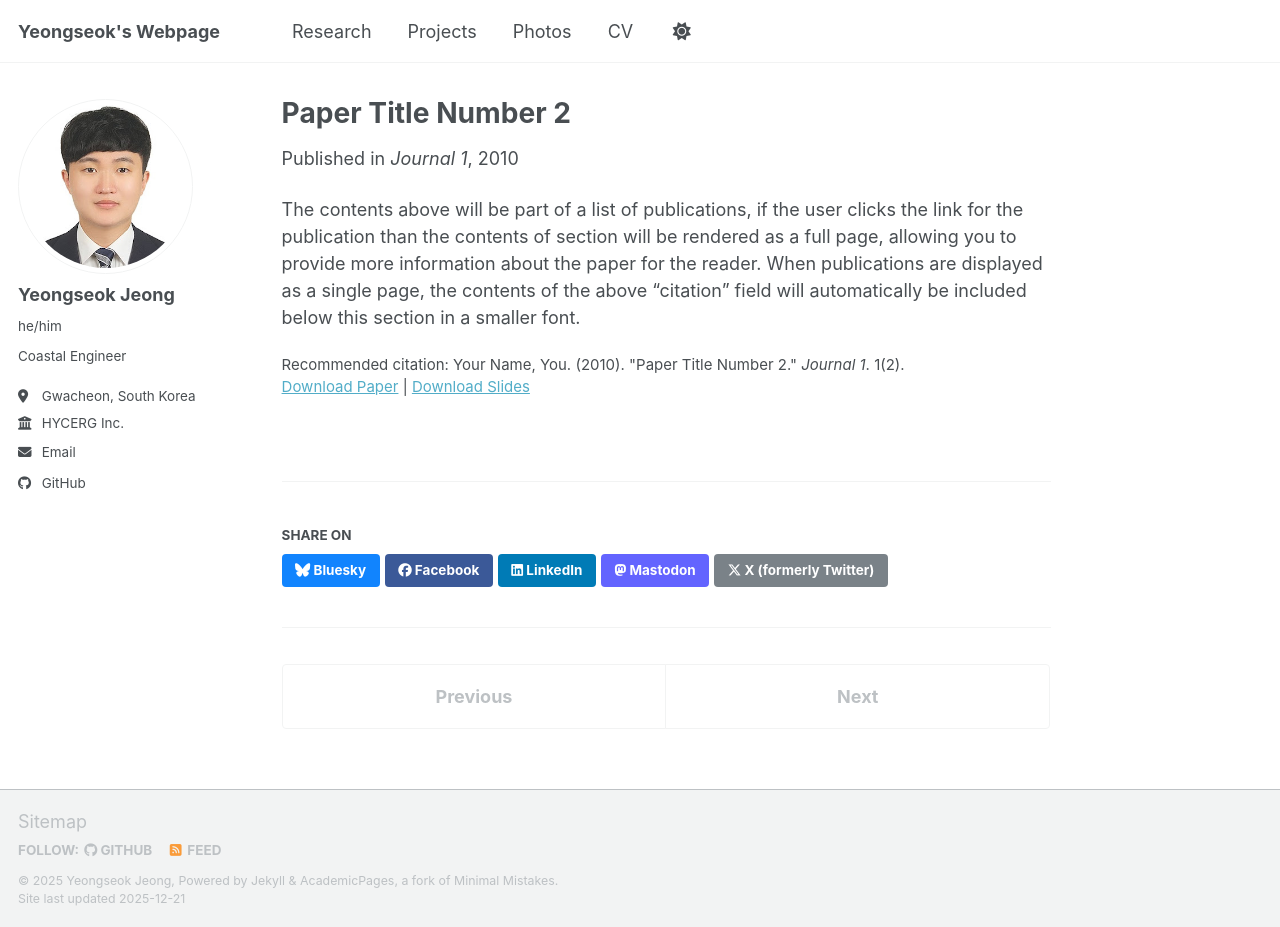
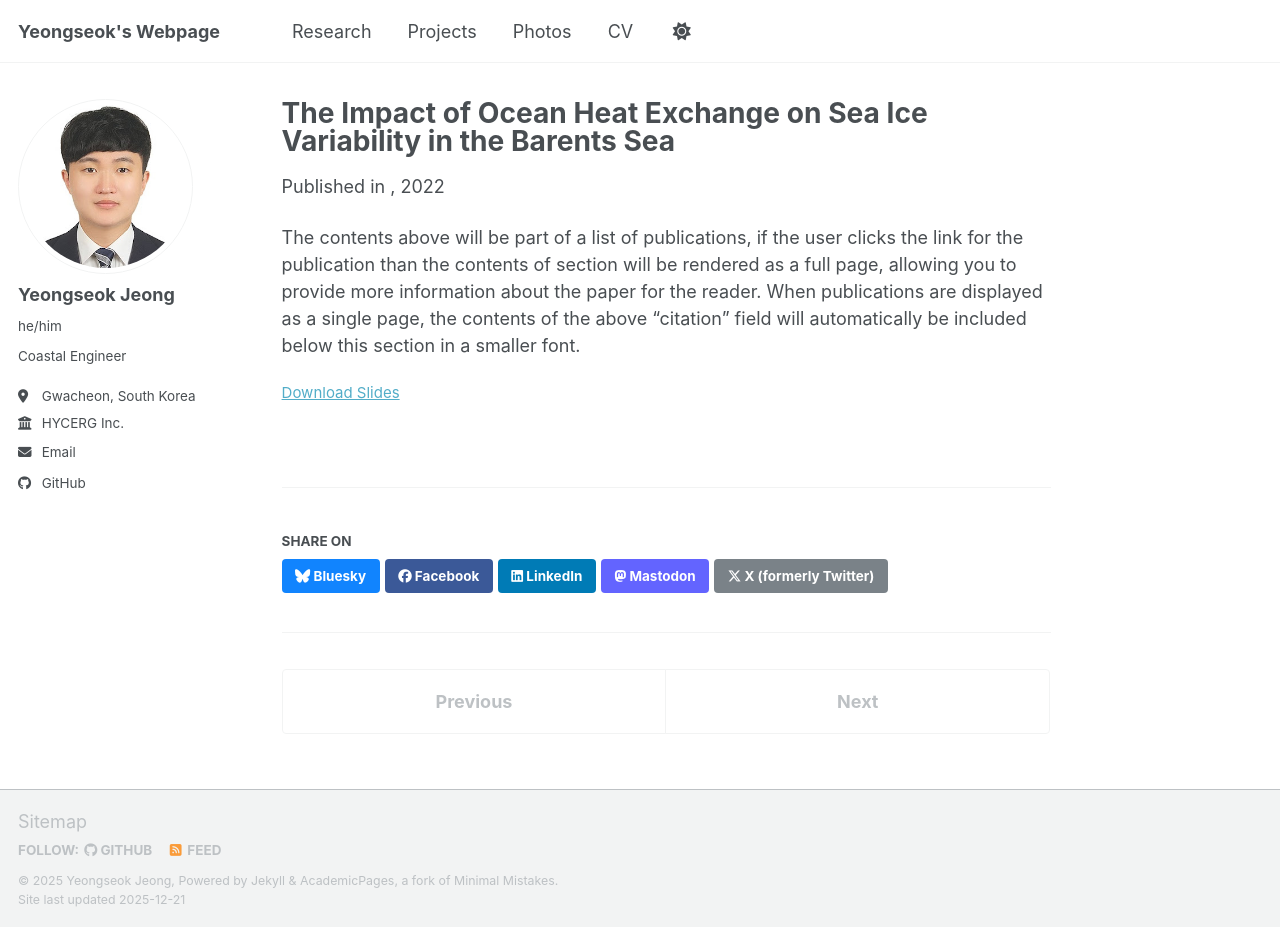
Before and after one commit to yjeongteddy/yjeongteddy.github.io, a Jekyll site: the page built from _publications/2010-10-01-paper-title-number-2.md, in a window 1280 px wide and 927 px high. Built offline with Jekyll 4.4.1, drawn with Linux system fonts in a browser that asks for light colours; a script bundle is joined from its source files by our own code; library files that are not in the unit come from our copies.

Commit message:
Update 2010-10-01-paper-title-number-2.md

```diff
--- a/_publications/2010-10-01-paper-title-number-2.md
+++ b/_publications/2010-10-01-paper-title-number-2.md
@@ -1,14 +1,13 @@
 ---
-title: "Paper Title Number 2"
+title: "The Impact of Ocean Heat Exchange on Sea Ice Variability in the Barents Sea"
 collection: publications
 category: manuscripts
-permalink: /publication/2010-10-01-paper-title-number-2
+permalink: /publication/OceanHeatExchange
 excerpt: 'This paper is about the number 2. The number 3 is left for future work.'
-date: 2010-10-01
-venue: 'Journal 1'
-slidesurl: 'https://academicpages.github.io/files/slides2.pdf'
-paperurl: 'https://academicpages.github.io/files/paper2.pdf'
-citation: 'Your Name, You. (2010). &quot;Paper Title Number 2.&quot; <i>Journal 1</i>. 1(2).'
+date: 2022-08-25
+venue: ''
+slidesurl: 'https://yjeongteddy.github.io/files/slides2.pdf'
+paperurl: 'https://yjeongteddy.github.io/files/paper2.pdf'
 ---
 
 The contents above will be part of a list of publications, if the user clicks the link for the publication than the contents of section will be rendered as a full page, allowing you to provide more information about the paper for the reader. When publications are displayed as a single page, the contents of the above "citation" field will automatically be included below this section in a smaller font.
```
